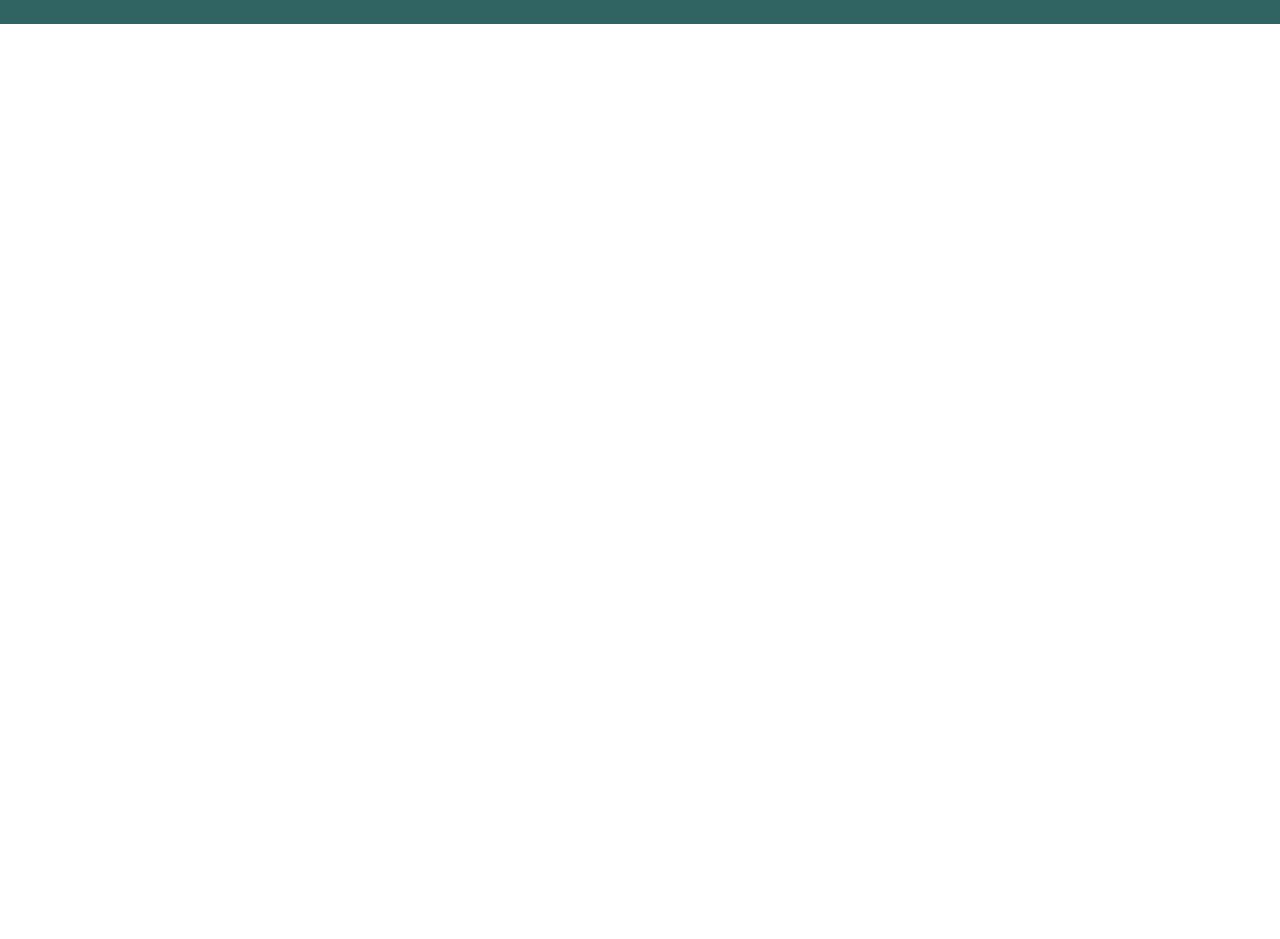
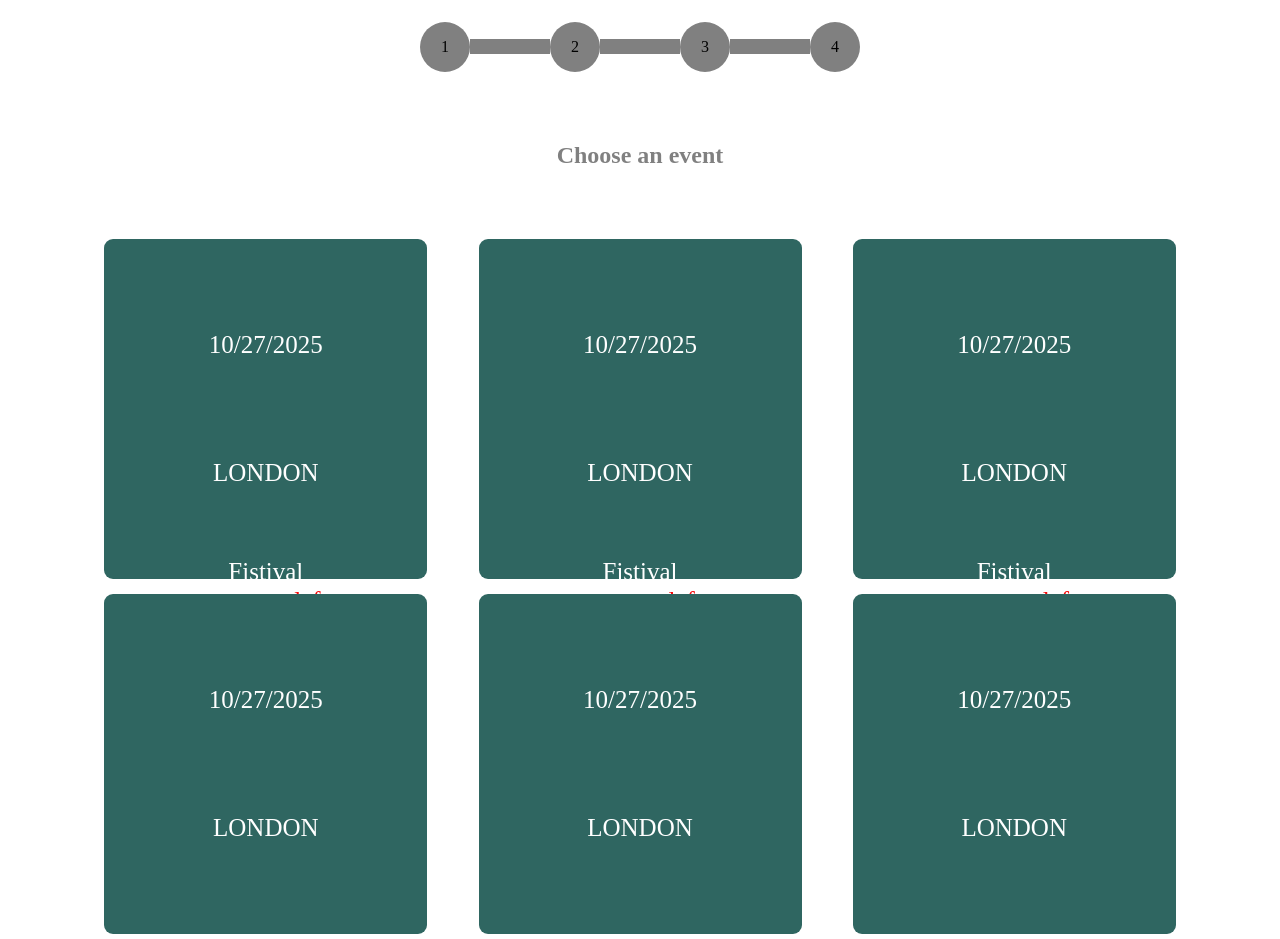
Before and after one commit to ABDELHAFIDaz/Ticketly, a plain HTML site: page index.html in a window 1280 px wide. Shown: the part 123-1062 px from the top of the page. Before the commit the page ends 800 px from the top, so only its background shows below. Drawn offline with Linux system fonts and the light colour scheme.

Commit message:
event selection section added

```diff
--- a/index.html
+++ b/index.html
@@ -20,7 +20,61 @@
         </nav>
     </header>
     <main>
-        <section class="first-step"></section>
+        <section class="event_selection">
+            <div class="progress">
+                <div>1</div>
+                <div></div>
+                <div>2</div>
+                <div></div>
+                <div>3</div>
+                <div></div>
+                <div>4</div>
+            </div>
+            <h1>Choose an event</h1>
+            <section class="events">
+                <div class="first3">
+                    <div>
+                        <p>Fistival</p>
+                        <p>10/27/2025</p>
+                        <p>LONDON</p>
+                        <p>5 tickets <span>left</span></p>
+                    </div>
+                    <div>
+                        <p>Fistival</p>
+                        <p>10/27/2025</p>
+                        <p>LONDON</p>
+                        <p>5 tickets <span>left</span></p>
+                    </div>
+                    <div>
+                        <p>Fistival</p>
+                        <p>10/27/2025</p>
+                        <p>LONDON</p>
+                        <p>5 tickets <span>left</span></p>
+                    </div>
+                </div>
+                <div class="last3">
+                    <div>
+                        <p>Fistival</p>
+                        <p>10/27/2025</p>
+                        <p>LONDON</p>
+                        <p>5 tickets <span>left</span></p>
+                    </div>
+                    <div>
+                        <p>Fistival</p>
+                        <p>10/27/2025</p>
+                        <p>LONDON</p>
+                        <p>5 tickets <span>left</span></p>
+                    </div>
+                    <div>
+                        <p>Fistival</p>
+                        <p>10/27/2025</p>
+                        <p>LONDON</p>
+                        <p>5 tickets <span>left</span></p>
+                    </div>
+                </div>
+            </section>
+            <button class="btn"><a href="#">NEXT</a></button> <!--takes you to the second page-->
+        </section>
         <section></section>
         <section></section>
         <section></section>
--- a/stlyle.css
+++ b/stlyle.css
@@ -1,10 +1,4 @@
 @import url(global.css);
-
-*{
-    padding: 0;
-    margin: 0;
-    box-sizing: border-box;
-}
 
 header{
     background-color: #2F6661;
@@ -21,12 +15,100 @@ header h2{
 nav a{
     text-decoration: none;
     color: white;
+    font-size: 10px;
 }
 
 nav ul{
     display: flex;
     list-style: none;
     gap: 1vh;
+}
+
+.event_selection{
+    display: flex;
+    flex-direction: column;
+    align-items: center;
+    gap: 50px;
+    margin-top: 50px;
+    margin-bottom: 50px;
+}
+
+.progress{
+    display: flex;
+}
+
+.progress :nth-child(odd){
+    height: 50px;
+    width: 50px;
+    background-color: gray;
+    border-radius: 50%;
+    display: flex;
+    justify-content: center;
+    align-items: center;
+}
+
+.progress :nth-child(even){
+    height: 15px;
+    width: 80px;
+    background-color: gray;
+    align-self: center;
+}
+
+.event_selection h1{
+    color: gray;
+}
+
+.events{
+    display: flex;
+    flex-direction: column;
+    gap: 15px;
+}
+
+.events p{
+    color: white;
+    font-size: 25px;
+}
+
+.events span{
+    color: #F60909;
+}
+
+.events > div div{
+    display: flex;
+    flex-direction: column;
+    justify-content: center;
+    align-items: center;
+    gap: 50px;
+}
+
+.first3 div{
+    width: 323px;
+    height: 340px;
+    background-color: #2F6661;
+    border-radius: 9px;
+}
+
+.first3{
+    display: flex;
+    flex-direction: column;
+    gap: 15px;
+}
+
+.last3{
+    display: flex;
+    flex-direction: column;
+    gap: 15px;
+}
+
+.last3 div{
+    width: 323px;
+    height: 340px;
+    background-color: #2F6661;
+    border-radius: 9px;
+}
+
+.events>div>div:hover{
+    border: #87CEEB 4px solid;
 }
 
 footer {
@@ -42,3 +124,16 @@ footer {
 footer img{
     height: 20px;
 }
+
+@media(min-width:1024px){
+    .first3, .last3{
+        flex-direction: row;
+        gap: 4vw;
+    }
+    nav ul{
+        gap: 3vh;
+    }
+    nav a{
+        font-size: 16px;
+    }
+}
```
